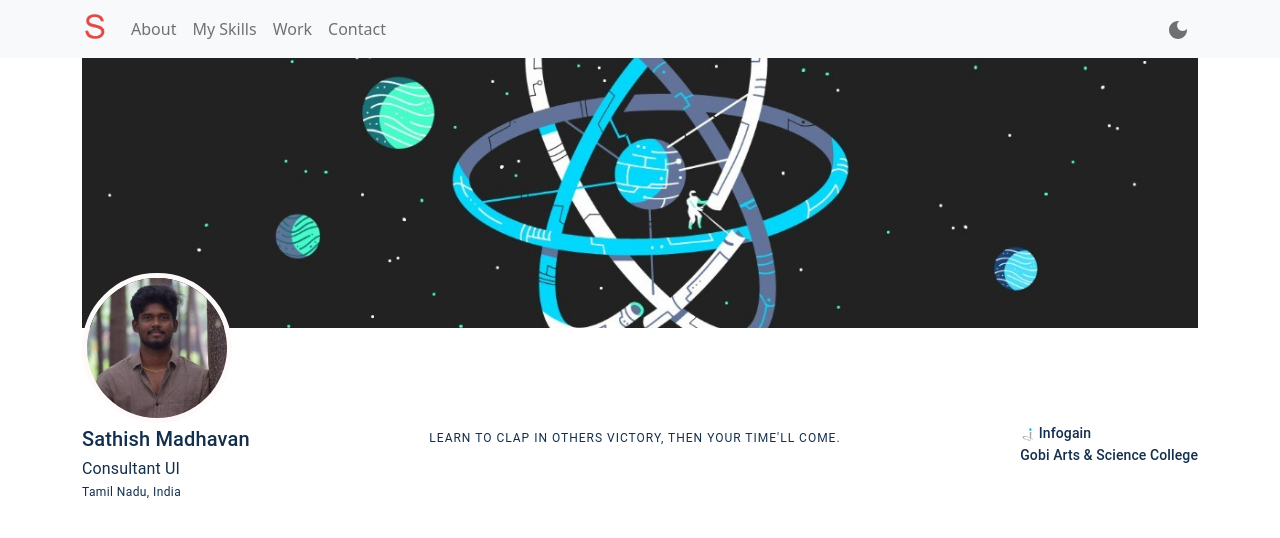
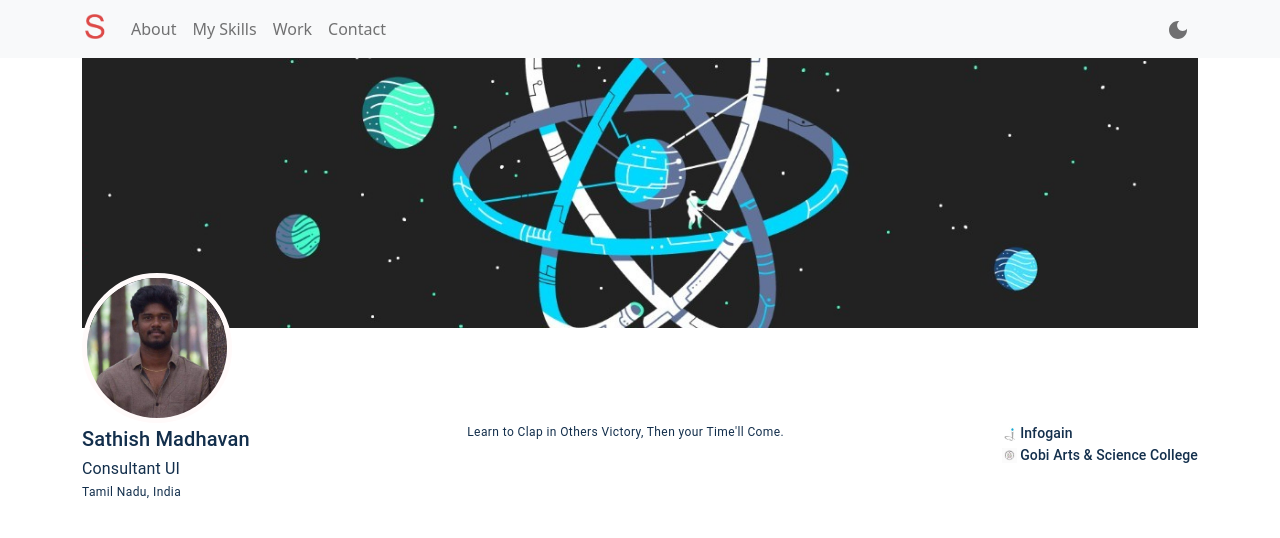
Before and after one commit to sathish-44/portfolio, a React (Create React App) app: page / in a window 1280 px wide. Shown: the top 538 px of the page. Built offline with nearby package versions, Linux system fonts and the light colour scheme.

Commit message:
GASC Img updated

```diff
--- a/src/components/Home/index.js
+++ b/src/components/Home/index.js
@@ -5,6 +5,7 @@ import coverPic from '../../images/cover.jpg'
 import profilePic from '../../images/profile.jpg'
 import Typography from '@mui/material/Typography';
 import infogain from '../../images/infogain.jpg'
+import gasc from '../../images/gasc.jpg'
 
 function Home() {
     return <>
@@ -30,7 +31,7 @@ function Home() {
                 </div>
 
                 <div className='personal_infoR'>
-                    <Typography variant="overline" display="block" gutterBottom style={{margin: 0}}>
+                    <Typography variant="caption" display="block" gutterBottom style={{margin: 0}}>
                     Learn to Clap in Others Victory, Then your Time'll Come.
                     {/* In the meantime, I am enjoying myself by working with #React */}
                     </Typography>
@@ -41,7 +42,7 @@ function Home() {
                        <img src={infogain} width={15} alt='infogain'/> Infogain
                     </Typography>
                     <Typography variant="subtitle2" gutterBottom style={{margin: 0}}>
-                        Gobi Arts & Science College
+                    <img src={gasc} width={15} alt='gasc'/> Gobi Arts & Science College
                     </Typography>
                 </div>
 
```
Also changed, not shown: src/images/gasc.jpg (added).
